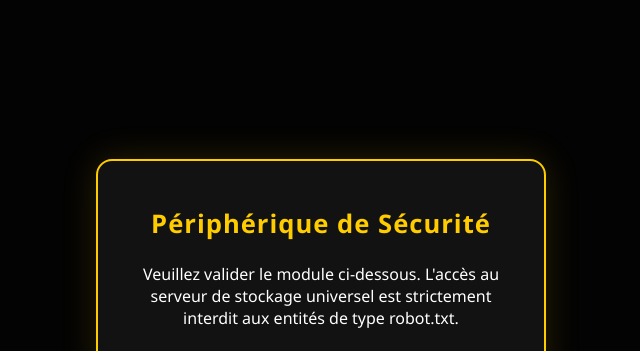
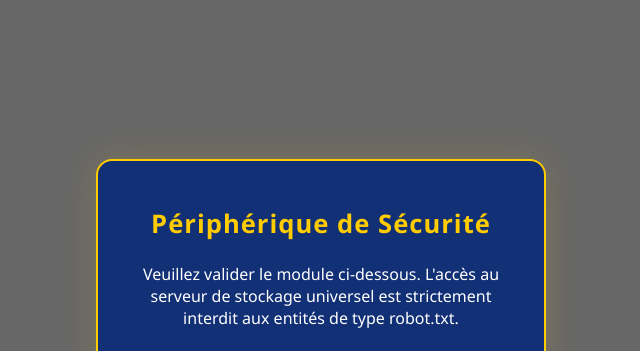
Before and after one commit to ademabatouy08-creator/Site, a website: page index.html in a window 1280 px wide. Shown: the top 351 px of the page, without its empty margins (319-959 px from the left). Drawn offline with Linux system fonts and the light colour scheme.

Commit message:
Update index.html

```diff
--- a/index.html
+++ b/index.html
@@ -10,7 +10,7 @@
             font-family: 'Segoe UI', Tahoma, Geneva, Verdana, sans-serif;
         }
         body {
-            background-color: #060606;
+            background-color: #210942;
             color: #ffffff;
             margin: 0;
             padding: 0;
@@ -23,14 +23,14 @@
         #captcha-screen {
             position: fixed;
             top: 0; left: 0; width: 100%; height: 100%;
-            background-color: #030303;
+            background-color: #676767;
             display: flex;
             justify-content: center;
             align-items: center;
             z-index: 1000;
         }
         .captcha-box {
-            background-color: #121212;
+            background-color: #123076;
             padding: 45px 35px;
             border-radius: 16px;
             text-align: center;
```
